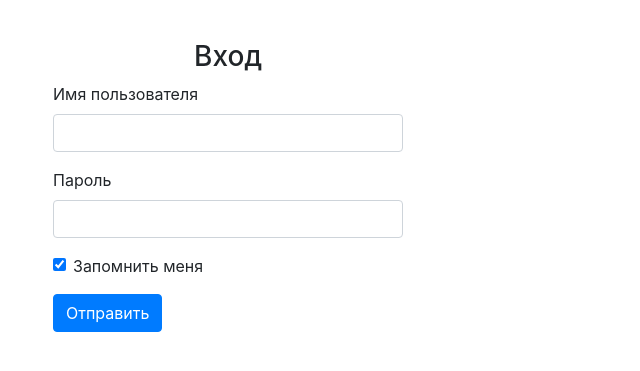
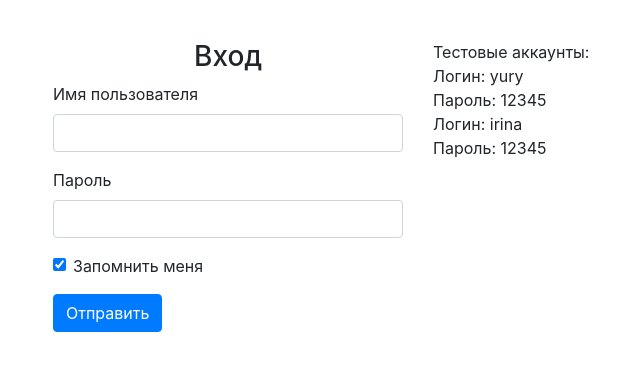
Before and after one commit to xkxixnxgx/task_for_srvhub, a Flask app: page /user/login in a window 1280 px wide. Shown: the part 56-427 px from the top of the page, without its empty margins (412-1052 px from the left). Run offline with Flask 2, Linux system fonts and the light colour scheme; some libraries are stand-ins or nearby versions.

Commit message:
Add redirect to page 'picture' now. Added authentication data to the login page.

```diff
--- a/webapp/__init__.py
+++ b/webapp/__init__.py
@@ -1,4 +1,4 @@
-from flask import Flask
+from flask import Flask, redirect, url_for
 from flask_login import LoginManager
 from webapp.config import SECRET_KEY, WTF_CSRF_TIME_LIMIT
 from flask_wtf.csrf import CSRFProtect
@@ -31,6 +31,10 @@ def create_app():
     def load_user(user_id):
         return User.query.get(user_id)
 
+    @app.route('/')
+    def index():
+        return redirect(url_for('picture.pictures'))
+
     if __name__ == '__main__':
         app.run(debug=True)
 
--- a/webapp/templates/user/login.html
+++ b/webapp/templates/user/login.html
@@ -28,7 +28,17 @@
             </div>
             {{ form.submit }}
         </div>
-        <div class="col"></div>
+        <div class="col">
+            Тестовые аккаунты:<br>
+            Логин:
+            yury<br>
+            Пароль:
+            12345<br>
+            Логин:
+            irina<br>
+            Пароль:
+            12345
+        </div>
     </div>
 </div>
 </form>
```
